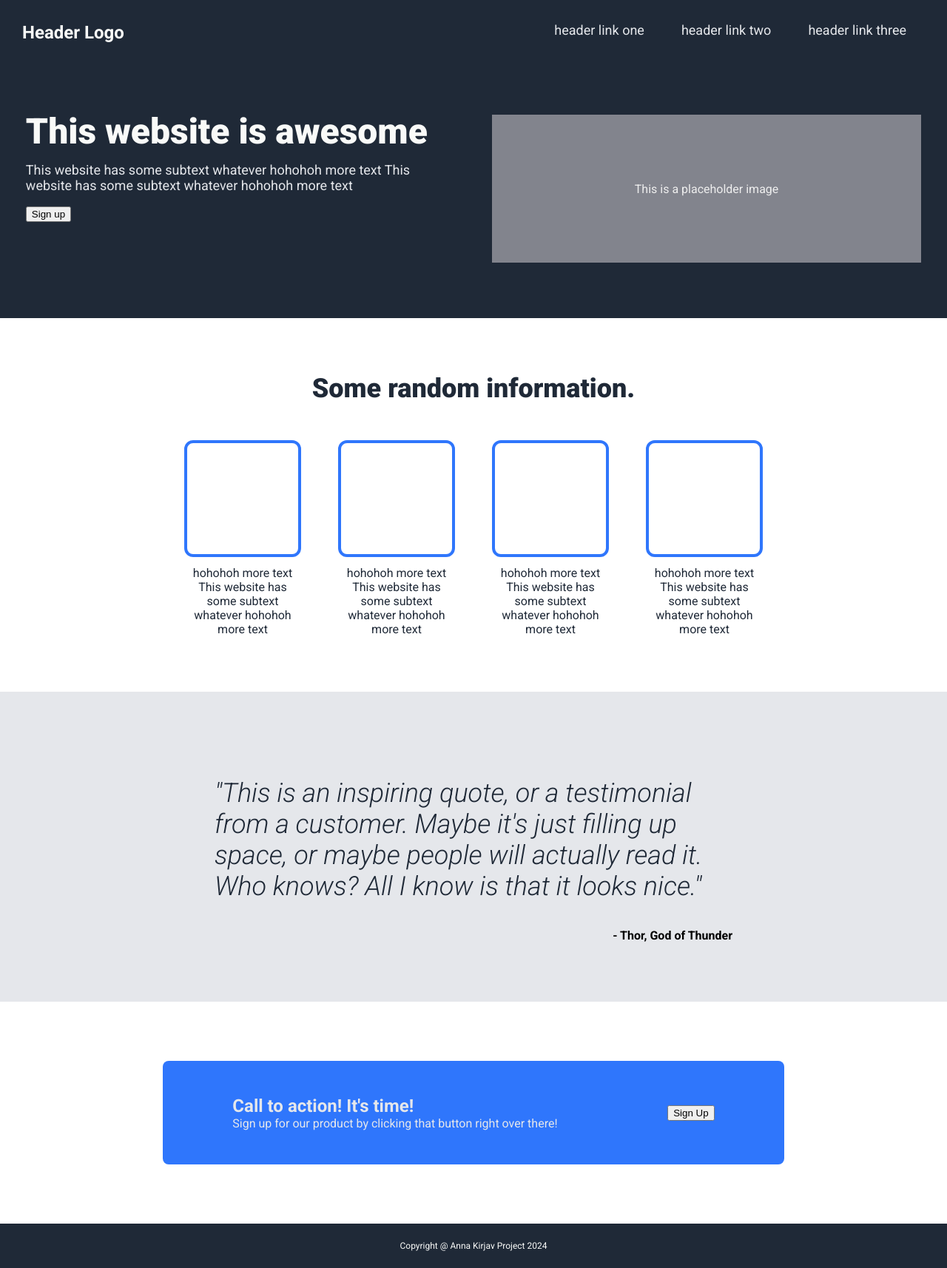
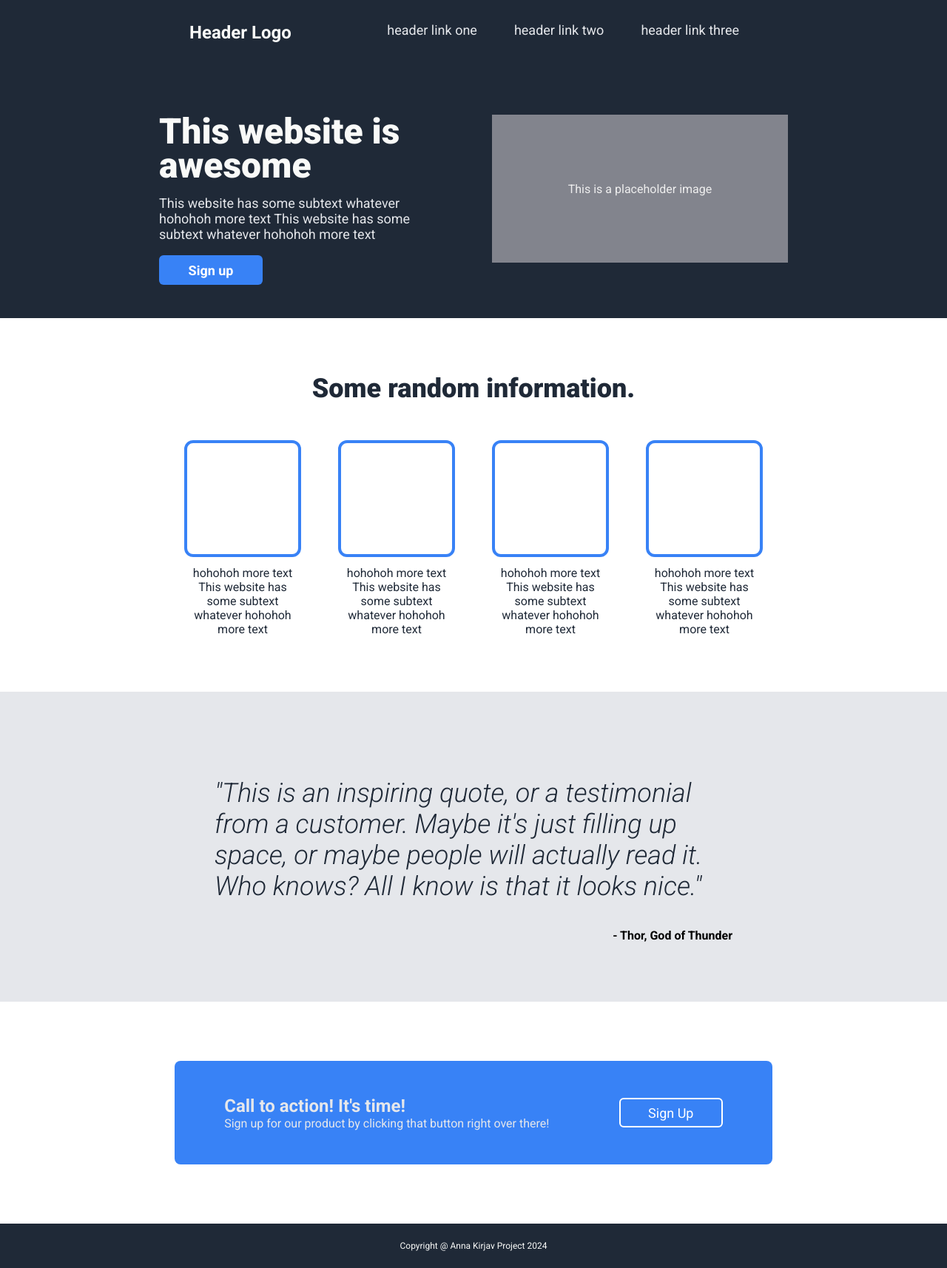
Before and after one commit to kirjav/odin-landing-page, a plain HTML site: page index.html in a window 1280 px wide. Shown: the whole page at 74% size. Drawn offline with Linux system fonts and the light colour scheme.

Commit message:
Finished Button Styling

```diff
--- a/index.html
+++ b/index.html
@@ -11,6 +11,7 @@
 </head>
 <body>
     <div class="MainPageContainer">
+        <div id="testing">
             <div id="header">
                 <div class="logo"><strong>Header Logo</strong></div>
                 <div class="link_container">
@@ -19,11 +20,12 @@
                     <div class="solo_link">header link three</div>
                 </div>
             </div>
+        </div>
         <div class="section_one_container">
             <div class="section_one">
             <div class="item" id="left">
                 <div id="title">This website is awesome</div>
-                <p id="subtitle">This website has some subtext whatever hohohoh more text This website has some subtext whatever hohohoh more text</p><button>Sign up</button>
+                <p id="subtitle">This website has some subtext whatever hohohoh more text This website has some subtext whatever hohohoh more text</p><button id="button_one"><strong>Sign up</strong></button>
             </div>
             <div class="item" id="right">This is a placeholder image</div>
             </div>
@@ -51,7 +53,7 @@
                     <strong class="small_header">Call to action! It's time!</strong><br>
                     Sign up for our product by clicking that button right over there!
                 </div>
-                <div class="right"><button>Sign Up</button></div>
+                <div class="right"><button id="button_two">Sign Up</button></div>
             </div>
         </div>
         <div id="footer">Copyright @ Anna Kirjav Project 2024</div>
--- a/styles.css
+++ b/styles.css
@@ -17,8 +17,10 @@ body {
 .section_one_container {
     display: flex;
     justify-content: center;
+    align-items: center;
 }
 .section_one {
+    width: 60%;
     height: 350px;
     align-items: center;
     justify-content: center;
@@ -26,6 +28,7 @@ body {
     display:flex;
     color: #EEEEEE;
     .item {
+        min-width: 400px;
         height: 200px;
         flex: 1;
     }
@@ -106,7 +109,7 @@ body {
     border-style: solid;
     height: 150px;
     width: 150px;
-    border-color: rgb(47, 118, 252);
+    border-color: #3882F6;
     border-width: 4px;
     border-radius: 12px;
 }
@@ -151,8 +154,15 @@ body {
     width: 100%;
 }
 
+#testing {
+    background-color: #1F2937;
+    display: flex;
+    justify-content: center;
+    align-items: center;
+}
+
 #header {
-    background-color: #1F2937;
+    width: 60%;
     color: #EEEEEE;
     display: flex;
     height: 80px;
@@ -161,7 +171,7 @@ body {
 }
 
 .logo {
-    padding: 30px;
+    padding-top: 30px;
     font-size: 24px;
     color: #F9FAF8;
     justify-content: left;
@@ -169,12 +179,12 @@ body {
 }
 
 .link_container {
-    padding: 30px;
     display: flex;
     align-items: center;
 }
 
 .solo_link {
+    min-width: 80px;
     padding: 25px;
     font-size: 18px;
     color: #E5E7EB;
@@ -191,8 +201,8 @@ body {
     .advertisement {
         border-radius: 8px;
         height: 100px;
-        width: 800px;
-        background-color: rgb(47, 118, 252);
+        width: 60%;
+        background-color:#3882F6;
         display: flex;
         align-items: center;
         justify-content: space-around;
@@ -207,3 +217,26 @@ body {
         }
     }
 }
+
+#button_one {
+    width: 140px;
+    height: 40px;
+    border-style: hidden;
+    background-color:#3882F6;
+    border-radius: 6px;
+    color: white;
+    font-family: "Roboto";
+    font-size: 18px;
+}
+
+#button_two {
+    width: 140px;
+    height: 40px;
+    border-style: solid;
+    background-color:#3882F6;
+    border-color: white;
+    border-radius: 6px;
+    color: white;
+    font-family: "Roboto";
+    font-size: 18px;
+}
```
Lines whose indentation alone changed are shown as unchanged.
